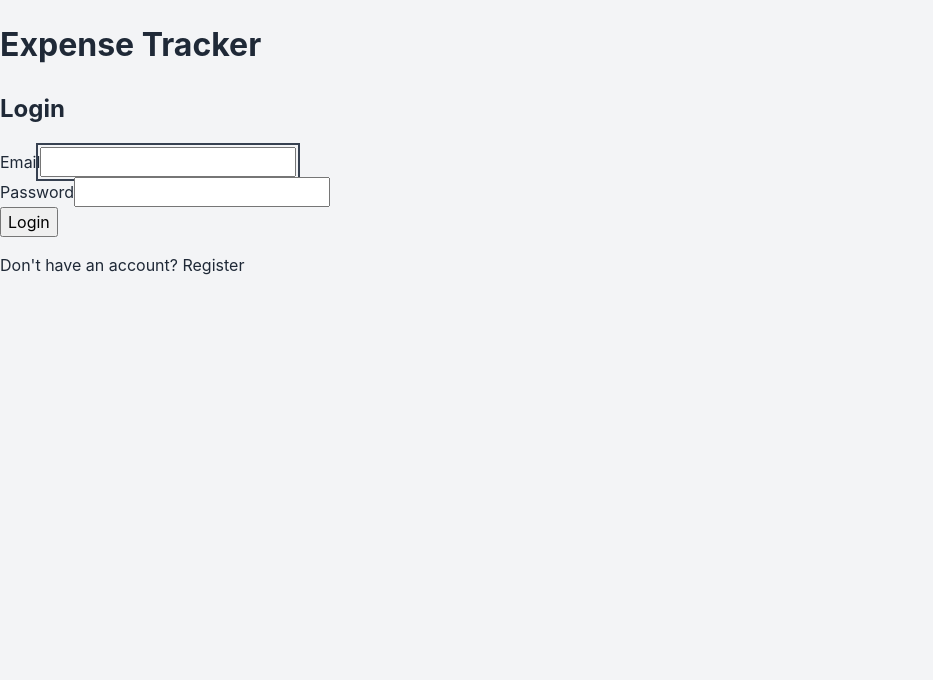
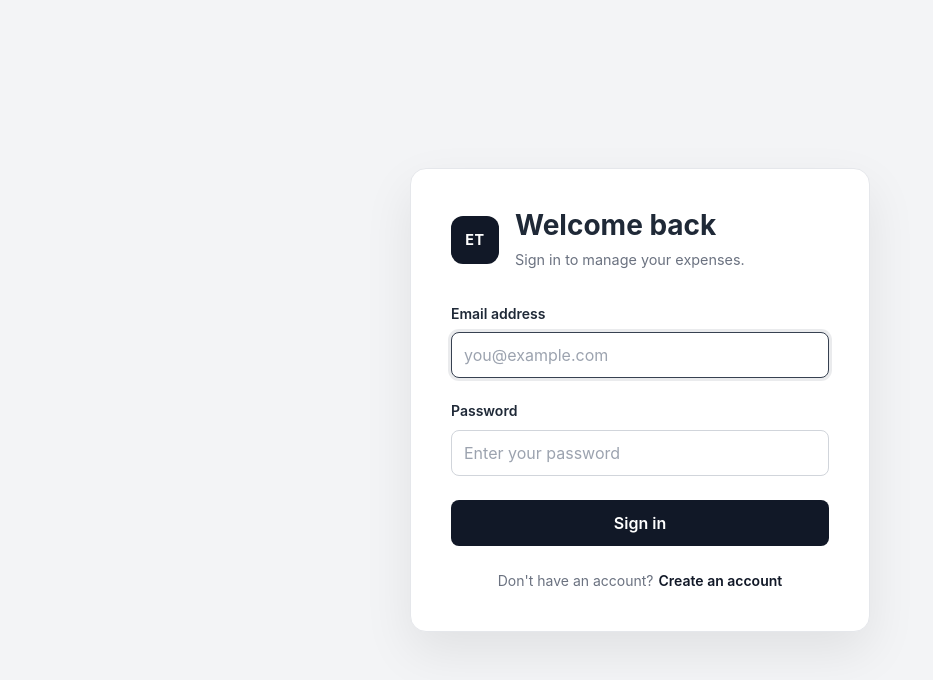
Before and after one commit to niksonstha/expense-tracker, a React (Vite) app in the folder frontend/: page /login in a window 1280 px wide. Shown: the top 680 px of the page, without its empty margins (0-933 px from the left). Built offline with nearby package versions, Linux system fonts and the light colour scheme; no server answers.

Commit message:
feat: implement loading message component and update pages to use it

```diff
--- a/frontend/src/index.css
+++ b/frontend/src/index.css
@@ -123,23 +123,37 @@ ul {
 .dashboard {
   display: flex;
   flex-direction: column;
-  gap: 24px;
+  gap: 28px;
 }
 
 .dashboard__heading {
   display: flex;
+  align-items: center;
   justify-content: space-between;
-  align-items: center;
 }
 
-.dashboard__heading h2 {
+.dashboard__eyebrow {
+  display: block;
+  margin-bottom: 4px;
+  color: #6b7280;
+  font-size: 0.75rem;
+  font-weight: 700;
+  letter-spacing: 0.08em;
+  text-transform: uppercase;
+}
+
+.dashboard__heading h1 {
   margin: 0;
-  font-size: 1.75rem;
+  color: #111827;
+  font-size: 2rem;
+  line-height: 1.2;
+  letter-spacing: -0.03em;
 }
 
 .dashboard__heading p {
-  margin: 4px 0 0;
+  margin: 8px 0 0;
   color: #6b7280;
+  font-size: 0.95rem;
 }
 
 .dashboard__stats {
@@ -148,9 +162,217 @@ ul {
   gap: 16px;
 }
 
+.stat-card {
+  position: relative;
+  overflow: hidden;
+  padding: 22px;
+  background: #ffffff;
+  border: 1px solid #e5e7eb;
+  border-radius: 14px;
+  box-shadow: 0 4px 16px rgb(15 23 42 / 4%);
+  transition:
+    transform 0.15s ease,
+    box-shadow 0.15s ease;
+}
+
+.stat-card::before {
+  position: absolute;
+  top: 0;
+  left: 0;
+  width: 100%;
+  height: 3px;
+  background: #111827;
+  content: "";
+}
+
+.stat-card:hover {
+  transform: translateY(-2px);
+  box-shadow: 0 10px 24px rgb(15 23 42 / 7%);
+}
+
+.stat-card h3 {
+  margin: 0 0 10px;
+  color: #6b7280;
+  font-size: 0.8rem;
+  font-weight: 600;
+  letter-spacing: 0.02em;
+}
+
+.stat-card strong {
+  display: block;
+  color: #111827;
+  font-size: 1.65rem;
+  font-weight: 700;
+  letter-spacing: -0.03em;
+}
+
 .dashboard__content {
   display: grid;
   gap: 24px;
+}
+
+.dashboard-section {
+  padding: 22px;
+  background: #ffffff;
+  border: 1px solid #e5e7eb;
+  border-radius: 14px;
+  box-shadow: 0 4px 16px rgb(15 23 42 / 3%);
+}
+
+.dashboard-section__header {
+  display: flex;
+  align-items: center;
+  justify-content: space-between;
+  margin-bottom: 18px;
+}
+
+.dashboard-section__header h2 {
+  margin: 0;
+  color: #111827;
+  font-size: 1.05rem;
+  font-weight: 700;
+}
+
+.dashboard-empty {
+  margin: 0;
+  padding: 24px 0 8px;
+  color: #9ca3af;
+  text-align: center;
+}
+
+.account-list,
+.transaction-list,
+.spending-list {
+  display: grid;
+  gap: 10px;
+}
+
+.account-card,
+.transaction-row {
+  display: flex;
+  align-items: center;
+  justify-content: space-between;
+  gap: 16px;
+  padding: 14px 16px;
+  background: #f9fafb;
+  border: 1px solid #f3f4f6;
+  border-radius: 10px;
+  transition:
+    background 0.15s ease,
+    border-color 0.15s ease;
+}
+
+.account-card:hover,
+.transaction-row:hover {
+  background: #f3f4f6;
+  border-color: #e5e7eb;
+}
+
+.account-card h3,
+.transaction-row h3 {
+  margin: 0;
+  color: #111827;
+  font-size: 0.95rem;
+  font-weight: 600;
+}
+
+.account-card p,
+.transaction-row p {
+  margin: 3px 0 0;
+  color: #6b7280;
+  font-size: 0.8rem;
+}
+
+.account-card strong {
+  color: #111827;
+  font-size: 1rem;
+}
+
+.transaction-amount {
+  font-weight: 700;
+  white-space: nowrap;
+}
+
+.transaction-amount--income {
+  color: #15803d;
+}
+
+.transaction-amount--expense {
+  color: #dc2626;
+}
+
+.spending-total {
+  margin: 0 0 20px;
+  color: #6b7280;
+  font-size: 0.875rem;
+}
+
+.spending-total strong {
+  color: #111827;
+}
+
+.spending-row {
+  display: grid;
+  gap: 8px;
+}
+
+.spending-row__info {
+  display: flex;
+  align-items: center;
+  justify-content: space-between;
+  gap: 16px;
+  color: #374151;
+  font-size: 0.875rem;
+}
+
+.spending-row__info strong {
+  color: #6b7280;
+  font-size: 0.8rem;
+}
+
+.spending-bar {
+  height: 7px;
+  overflow: hidden;
+  background: #f3f4f6;
+  border-radius: 999px;
+}
+
+.spending-bar__fill {
+  height: 100%;
+  border-radius: inherit;
+  background: #111827;
+  transition: width 0.3s ease;
+}
+
+.spending-row__amount {
+  color: #6b7280;
+  font-size: 0.8rem;
+  text-align: right;
+}
+
+@media (max-width: 900px) {
+  .dashboard__stats {
+    grid-template-columns: repeat(2, minmax(0, 1fr));
+  }
+}
+
+@media (max-width: 480px) {
+  .dashboard {
+    gap: 20px;
+  }
+
+  .dashboard__heading h1 {
+    font-size: 1.65rem;
+  }
+
+  .dashboard__stats {
+    grid-template-columns: 1fr;
+  }
+
+  .stat-card,
+  .dashboard-section {
+    padding: 18px;
+  }
 }
 
 .stat-card {
@@ -679,3 +901,185 @@ ul {
   background: #b91c1c !important;
   color: #ffffff !important;
 }
+
+.auth-page {
+  min-height: 100vh;
+  display: grid;
+  place-items: center;
+  padding: 32px 16px;
+  background: #f3f4f6;
+}
+
+.auth-card {
+  width: min(100%, 440px);
+  padding: 40px;
+  background: #ffffff;
+  border: 1px solid #e5e7eb;
+  border-radius: 16px;
+  box-shadow: 0 20px 50px rgb(0 0 0 / 8%);
+}
+
+.auth-header {
+  display: flex;
+  align-items: center;
+  gap: 16px;
+  margin-bottom: 32px;
+}
+
+.auth-logo {
+  display: grid;
+  width: 48px;
+  height: 48px;
+  flex-shrink: 0;
+  place-items: center;
+  border-radius: 12px;
+  background: #111827;
+  color: #ffffff;
+  font-size: 0.9rem;
+  font-weight: 700;
+  letter-spacing: 0.04em;
+}
+
+.auth-header h1 {
+  margin: 0;
+  font-size: 1.75rem;
+  line-height: 1.2;
+}
+
+.auth-header p {
+  margin: 6px 0 0;
+  color: #6b7280;
+  font-size: 0.9rem;
+}
+
+.auth-form {
+  display: grid;
+  gap: 20px;
+}
+
+.auth-field {
+  display: grid;
+  gap: 8px;
+}
+
+.auth-field label {
+  font-size: 0.875rem;
+  font-weight: 600;
+}
+
+.auth-field input {
+  width: 100%;
+  min-height: 46px;
+  padding: 10px 12px;
+  border: 1px solid #d1d5db;
+  border-radius: 8px;
+  background: #ffffff;
+  color: #111827;
+  transition:
+    border-color 0.15s ease,
+    box-shadow 0.15s ease;
+}
+
+.auth-field input::placeholder {
+  color: #9ca3af;
+}
+
+.auth-field input:focus {
+  outline: none;
+  border-color: #374151;
+  box-shadow: 0 0 0 3px rgb(55 65 81 / 10%);
+}
+
+.auth-submit {
+  width: 100%;
+  min-height: 46px;
+  margin-top: 4px;
+  padding: 10px 16px;
+  border: 0;
+  border-radius: 8px;
+  background: #111827;
+  color: #ffffff;
+  font-weight: 600;
+  cursor: pointer;
+  transition:
+    background 0.15s ease,
+    transform 0.05s ease;
+}
+
+.auth-submit:hover {
+  background: #1f2937;
+}
+
+.auth-submit:active {
+  transform: translateY(1px);
+}
+
+.auth-submit:disabled {
+  cursor: not-allowed;
+  opacity: 0.6;
+}
+
+.auth-error,
+.auth-success {
+  margin: 0 0 20px;
+  padding: 12px 14px;
+  border-radius: 8px;
+  font-size: 0.875rem;
+}
+
+.auth-error {
+  border: 1px solid #fecaca;
+  background: #fef2f2;
+  color: #b91c1c;
+}
+
+.auth-success {
+  border: 1px solid #bbf7d0;
+  background: #f0fdf4;
+  color: #166534;
+}
+
+.auth-footer {
+  display: flex;
+  justify-content: center;
+  gap: 5px;
+  margin-top: 24px;
+  color: #6b7280;
+  font-size: 0.875rem;
+}
+
+.auth-footer a {
+  color: #111827;
+  font-weight: 600;
+}
+
+.auth-footer a:hover {
+  text-decoration: underline;
+}
+
+@media (max-width: 480px) {
+  .auth-page {
+    padding: 20px 12px;
+  }
+
+  .auth-card {
+    padding: 28px 20px;
+    border-radius: 12px;
+  }
+
+  .auth-header {
+    margin-bottom: 28px;
+  }
+
+  .auth-footer {
+    flex-direction: column;
+    align-items: center;
+    gap: 2px;
+  }
+}
+
+@media (min-width: 481px) {
+  .auth-card {
+    width: min(100%, 460px);
+  }
+}
--- a/frontend/src/pages/AccountsPage.tsx
+++ b/frontend/src/pages/AccountsPage.tsx
@@ -9,6 +9,7 @@ import { getApiErrorMessage } from "../lib/api-error";
 import { AccountForm } from "../features/accounts/AccountForm";
 import { Button } from "../components/ui/Button";
 import { Card } from "../components/ui/Card";
+import { LoadingMessage } from "../components/ui/LoadingMessage";
 
 export function AccountsPage() {
   const [accounts, setAccounts] = useState<Account[]>([]);
@@ -81,7 +82,7 @@ export function AccountsPage() {
   }
 
   if (isLoading) {
-    return <p>Loading accounts...</p>;
+    return <LoadingMessage message="Loading accounts..." />;
   }
 
   return (
--- a/frontend/src/pages/CategoriesPage.tsx
+++ b/frontend/src/pages/CategoriesPage.tsx
@@ -12,6 +12,7 @@ import { getApiErrorMessage } from "../lib/api-error";
 import { Button } from "../components/ui/Button";
 import { Card } from "../components/ui/Card";
 import { CategoryList } from "../features/categories/CategoryList";
+import { LoadingMessage } from "../components/ui/LoadingMessage";
 
 export function CategoriesPage() {
   const [categories, setCategories] = useState<Category[]>([]);
@@ -91,7 +92,7 @@ export function CategoriesPage() {
   }
 
   if (isLoading) {
-    return <p>Loading categories...</p>;
+    return <LoadingMessage message="Loading categories..." />;
   }
 
   return (
--- a/frontend/src/pages/LoginPage.tsx
+++ b/frontend/src/pages/LoginPage.tsx
@@ -12,7 +12,6 @@ interface LoginLocationState {
 
 export function LoginPage() {
   const { login } = useAuth();
-
   const navigate = useNavigate();
   const location = useLocation();
 
@@ -21,7 +20,6 @@ export function LoginPage() {
 
   const [email, setEmail] = useState("");
   const [password, setPassword] = useState("");
-
   const [error, setError] = useState<string | null>(null);
   const [isSubmitting, setIsSubmitting] = useState(false);
 
@@ -31,7 +29,6 @@ export function LoginPage() {
 
   async function handleSubmit(event: SubmitEvent) {
     event.preventDefault();
-
     setError(null);
     setIsSubmitting(true);
 
@@ -61,19 +58,32 @@ export function LoginPage() {
   }
 
   return (
-    <main>
-      <h1>Expense Tracker</h1>
+    <main className="auth-page">
+      <section className="auth-card">
+        <div className="auth-header">
+          <div className="auth-logo">ET</div>
 
-      <h2>Login</h2>
+          <div>
+            <h1>Welcome back</h1>
+            <p>Sign in to manage your expenses.</p>
+          </div>
+        </div>
 
         {registered && (
-        <p role="status">Account created successfully. You can now log in.</p>
+          <p className="auth-success" role="status">
+            Account created successfully. You can now log in.
+          </p>
         )}
 
-      <form onSubmit={handleSubmit}>
-        <div>
-          <label htmlFor="email">Email</label>
+        {error && (
+          <p className="auth-error" role="alert">
+            {error}
+          </p>
+        )}
 
+        <form className="auth-form" onSubmit={handleSubmit}>
+          <div className="auth-field">
+            <label htmlFor="email">Email address</label>
             <input
               id="email"
               type="email"
@@ -81,11 +91,14 @@ export function LoginPage() {
               onChange={(event) => setEmail(event.target.value)}
               required
               autoComplete="email"
+              placeholder="you@example.com"
             />
           </div>
 
-        <div>
+          <div className="auth-field">
+            <div className="auth-field__label">
               <label htmlFor="password">Password</label>
+            </div>
 
             <input
               id="password"
@@ -94,19 +107,20 @@ export function LoginPage() {
               onChange={(event) => setPassword(event.target.value)}
               required
               autoComplete="current-password"
+              placeholder="Enter your password"
             />
           </div>
 
-        {error && <p role="alert">{error}</p>}
-
-        <button type="submit" disabled={isSubmitting}>
-          {isSubmitting ? "Logging in..." : "Login"}
+          <button className="auth-submit" type="submit" disabled={isSubmitting}>
+            {isSubmitting ? "Signing in..." : "Sign in"}
           </button>
         </form>
 
-      <p>
-        Don't have an account? <Link to="/register">Register</Link>
-      </p>
+        <div className="auth-footer">
+          <span>Don't have an account?</span>
+          <Link to="/register">Create an account</Link>
+        </div>
+      </section>
     </main>
   );
 }
--- a/frontend/src/pages/RegisterPage.tsx
+++ b/frontend/src/pages/RegisterPage.tsx
@@ -11,7 +11,6 @@ export function RegisterPage() {
   const [email, setEmail] = useState("");
   const [password, setPassword] = useState("");
   const [confirmPassword, setConfirmPassword] = useState("");
-
   const [error, setError] = useState<string | null>(null);
   const [isSubmitting, setIsSubmitting] = useState(false);
 
@@ -21,10 +20,12 @@ export function RegisterPage() {
 
   async function handleSubmit(event: SubmitEvent) {
     event.preventDefault();
-
     setError(null);
 
-    if (!name.trim() || !email.trim() || !password || !confirmPassword) {
+    const trimmedName = name.trim();
+    const trimmedEmail = email.trim();
+
+    if (!trimmedName || !trimmedEmail || !password || !confirmPassword) {
       setError("All fields are required.");
       return;
     }
@@ -38,8 +39,8 @@ export function RegisterPage() {
 
     try {
       await registerUser({
-        name: name.trim(),
-        email: email.trim(),
+        name: trimmedName,
+        email: trimmedEmail,
         password,
       });
 
@@ -62,15 +63,26 @@ export function RegisterPage() {
   }
 
   return (
-    <main>
-      <h1>Expense Tracker</h1>
+    <main className="auth-page">
+      <section className="auth-card">
+        <div className="auth-header">
+          <div className="auth-logo">ET</div>
 
-      <h2>Create Account</h2>
+          <div>
+            <h1>Create your account</h1>
+            <p>Start managing your expenses today.</p>
+          </div>
+        </div>
 
-      <form onSubmit={handleSubmit}>
-        <div>
-          <label htmlFor="name">Name</label>
+        {error && (
+          <p className="auth-error" role="alert">
+            {error}
+          </p>
+        )}
 
+        <form className="auth-form" onSubmit={handleSubmit}>
+          <div className="auth-field">
+            <label htmlFor="name">Full name</label>
             <input
               id="name"
               type="text"
@@ -78,12 +90,12 @@ export function RegisterPage() {
               onChange={(event) => setName(event.target.value)}
               required
               autoComplete="name"
+              placeholder="John Smith"
             />
           </div>
 
-        <div>
-          <label htmlFor="email">Email</label>
-
+          <div className="auth-field">
+            <label htmlFor="email">Email address</label>
             <input
               id="email"
               type="email"
@@ -91,12 +103,12 @@ export function RegisterPage() {
               onChange={(event) => setEmail(event.target.value)}
               required
               autoComplete="email"
+              placeholder="you@example.com"
             />
           </div>
 
-        <div>
+          <div className="auth-field">
             <label htmlFor="password">Password</label>
-
             <input
               id="password"
               type="password"
@@ -104,12 +116,12 @@ export function RegisterPage() {
               onChange={(event) => setPassword(event.target.value)}
               required
               autoComplete="new-password"
+              placeholder="Create a password"
             />
           </div>
 
-        <div>
-          <label htmlFor="confirm-password">Confirm Password</label>
-
+          <div className="auth-field">
+            <label htmlFor="confirm-password">Confirm password</label>
             <input
               id="confirm-password"
               type="password"
@@ -117,19 +129,20 @@ export function RegisterPage() {
               onChange={(event) => setConfirmPassword(event.target.value)}
               required
               autoComplete="new-password"
+              placeholder="Confirm your password"
             />
           </div>
 
-        {error && <p role="alert">{error}</p>}
-
-        <button type="submit" disabled={isSubmitting}>
-          {isSubmitting ? "Creating account..." : "Create Account"}
+          <button className="auth-submit" type="submit" disabled={isSubmitting}>
+            {isSubmitting ? "Creating account..." : "Create account"}
           </button>
         </form>
 
-      <p>
-        Already have an account? <Link to="/login">Login</Link>
-      </p>
+        <div className="auth-footer">
+          <span>Already have an account?</span>
+          <Link to="/login">Sign in</Link>
+        </div>
+      </section>
     </main>
   );
 }
--- a/frontend/src/pages/TransactionsPage.tsx
+++ b/frontend/src/pages/TransactionsPage.tsx
@@ -16,6 +16,7 @@ import { getApiErrorMessage } from "../lib/api-error";
 import { TransactionForm } from "../features/transactions/TransactionForm";
 import { Button } from "../components/ui/Button";
 import { Card } from "../components/ui/Card";
+import { LoadingMessage } from "../components/ui/LoadingMessage";
 
 export function TransactionsPage() {
   const [transactions, setTransactions] = useState<Transaction[]>([]);
@@ -181,7 +182,7 @@ export function TransactionsPage() {
         </div>
 
         {isLoading ? (
-          <p>Loading transactions...</p>
+          <LoadingMessage message="Loading transactions..." />
         ) : transactions.length === 0 ? (
           <p className="dashboard-empty">No transactions yet.</p>
         ) : (
```
Also changed, not shown: frontend/src/components/ui/LoadingMessage.tsx (added, +13 -0 lines), frontend/src/pages/DashboardPage.tsx (+35 -24 lines). Lines whose indentation alone changed are shown as unchanged.
